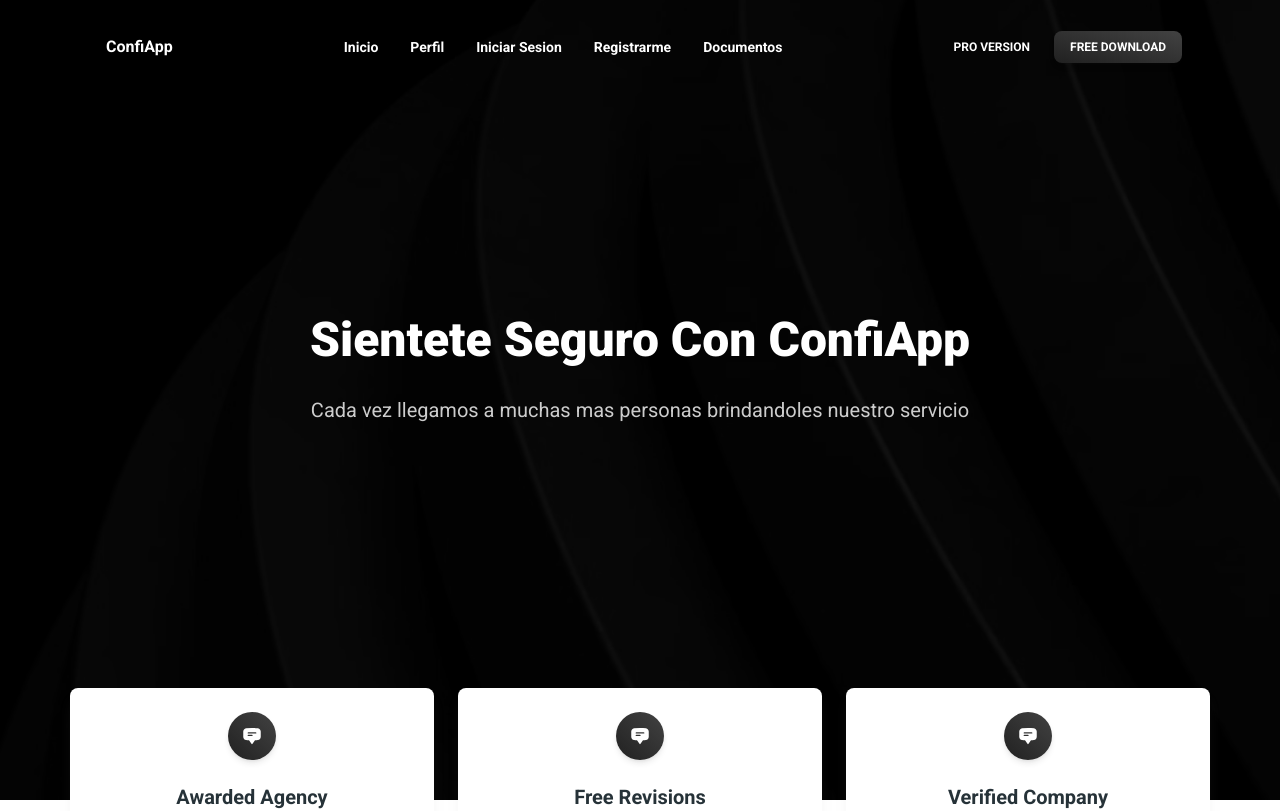
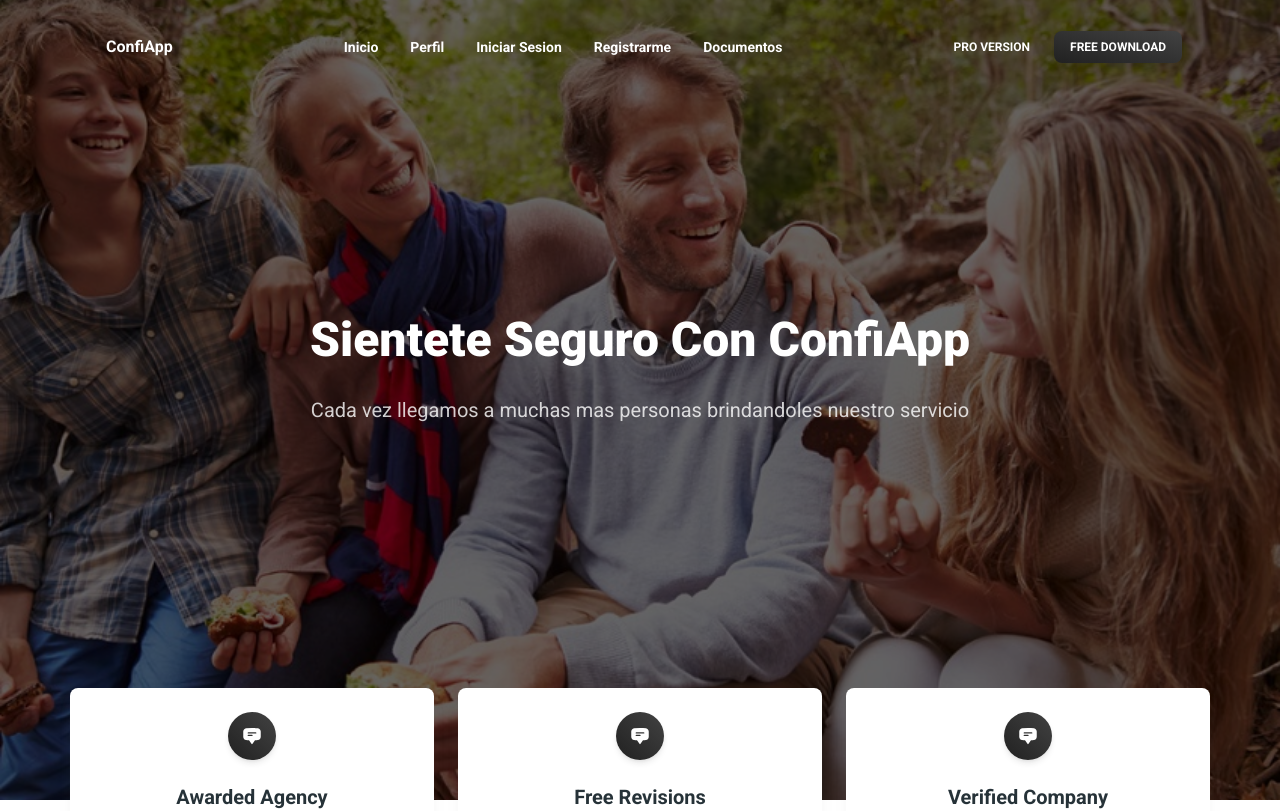
Before and after one commit to NicoleGalindez/Septimo_Trimestre, a React (Vite) app in the folder material-tailwind-kit-react-main/material-tailwind-kit-react-main/: page /home in a window 1280 px wide. Shown: the top 811 px of the page. Built offline with nearby package versions, Linux system fonts and the light colour scheme.

Commit message:
continuar

```diff
--- a/material-tailwind-kit-react-main/material-tailwind-kit-react-main/src/pages/home.jsx
+++ b/material-tailwind-kit-react-main/material-tailwind-kit-react-main/src/pages/home.jsx
@@ -19,7 +19,7 @@ export function Home() {
   return (
     <>
       <div className="relative flex h-screen content-center items-center justify-center pt-16 pb-32">
-        <div className="absolute top-0 h-full w-full bg-[url('/img/background-3.png')] bg-cover bg-center" />
+        <div className="absolute top-0 h-full w-full bg-[url('/img/background-5.png')] bg-cover bg-center" />
         <div className="absolute top-0 h-full w-full bg-black/60 bg-cover bg-center" />
         <div className="max-w-8xl container relative mx-auto">
           <div className="flex flex-wrap items-center">
```
Also changed, not shown: material-tailwind-kit-react-main/material-tailwind-kit-react-main/public/img/background-4.jpg (added), material-tailwind-kit-react-main/material-tailwind-kit-react-main/public/img/background-5.png (added).
